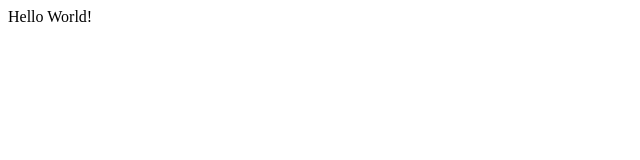
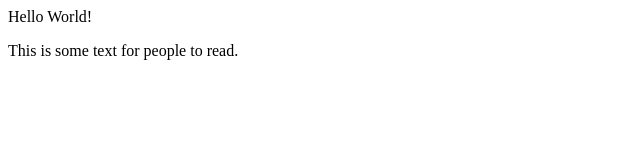
Before and after one commit to whipplewalker/ArielJZ123Week1.github.io, a plain HTML site: page index.html in a window 1280 px wide. Shown: the whole page, without its empty margins (0-640 px from the left). Drawn offline with Linux system fonts and the light colour scheme.

Commit message:
Update to index.html by adding a paragraph of text

```diff
--- a/index.html
+++ b/index.html
@@ -1 +1,2 @@
 <p>Hello World!</p>
+<p>This is some text for people to read.</p>
```
